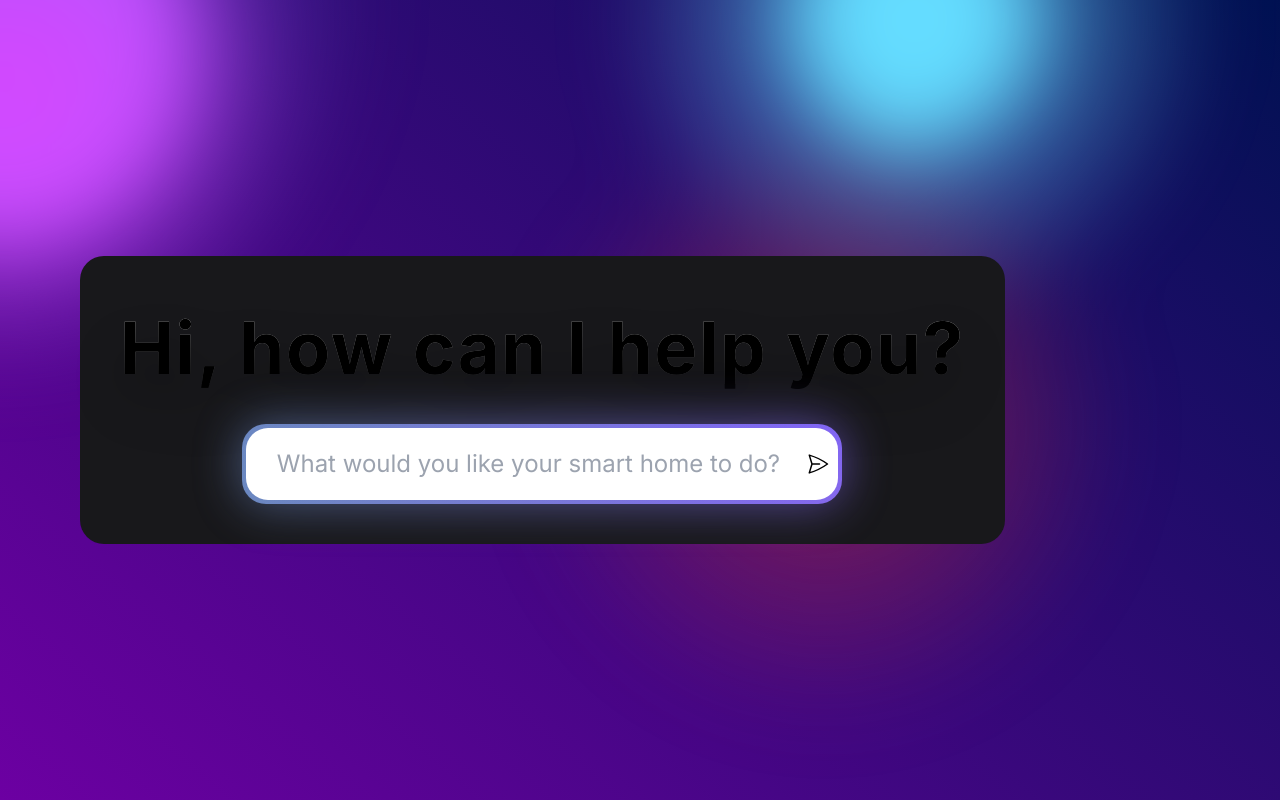
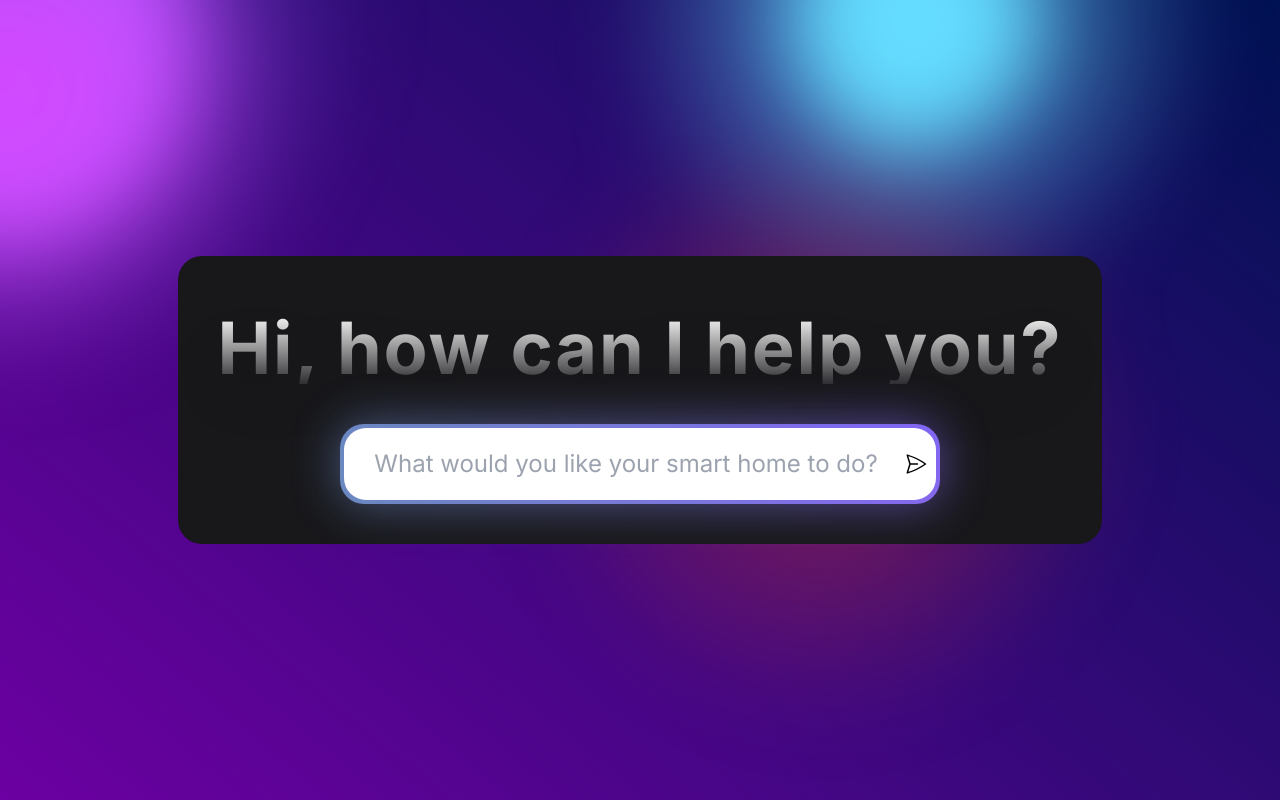
Before and after one commit to joshua-demo/simply-home, a Next.js app in the folder home-portal/: page / in a window 1280 px wide. Built offline with nearby package versions, Linux system fonts and the light colour scheme.

Commit message:
style changes

```diff
--- a/home-portal/app/components/ui/text-generate-effect.tsx
+++ b/home-portal/app/components/ui/text-generate-effect.tsx
@@ -35,7 +35,7 @@ export const TextGenerateEffect = ({
           return (
             <motion.span
               key={word + idx}
-              className="dark:text-white text-black opacity-0"
+              className="opacity-0"
             >
               {word}{" "}
             </motion.span>
--- a/home-portal/app/page.tsx
+++ b/home-portal/app/page.tsx
@@ -13,7 +13,7 @@ export default function Home() {
   const [showToast, setToast] = useState(false);
 
   return (
-    <BackgroundGradientAnimation className="absolute h-screen flex items-center justify-center mx-5 sm:mx-20">
+    <BackgroundGradientAnimation className="absolute h-screen w-screen flex items-center justify-center">
       <motion.div className="flex flex-col m-0 p-10 rounded-3xl bg-zinc-900 items-center !z-[1000]">
         <TextGenerateEffect
           words="Hi, how can I help you?"
```
